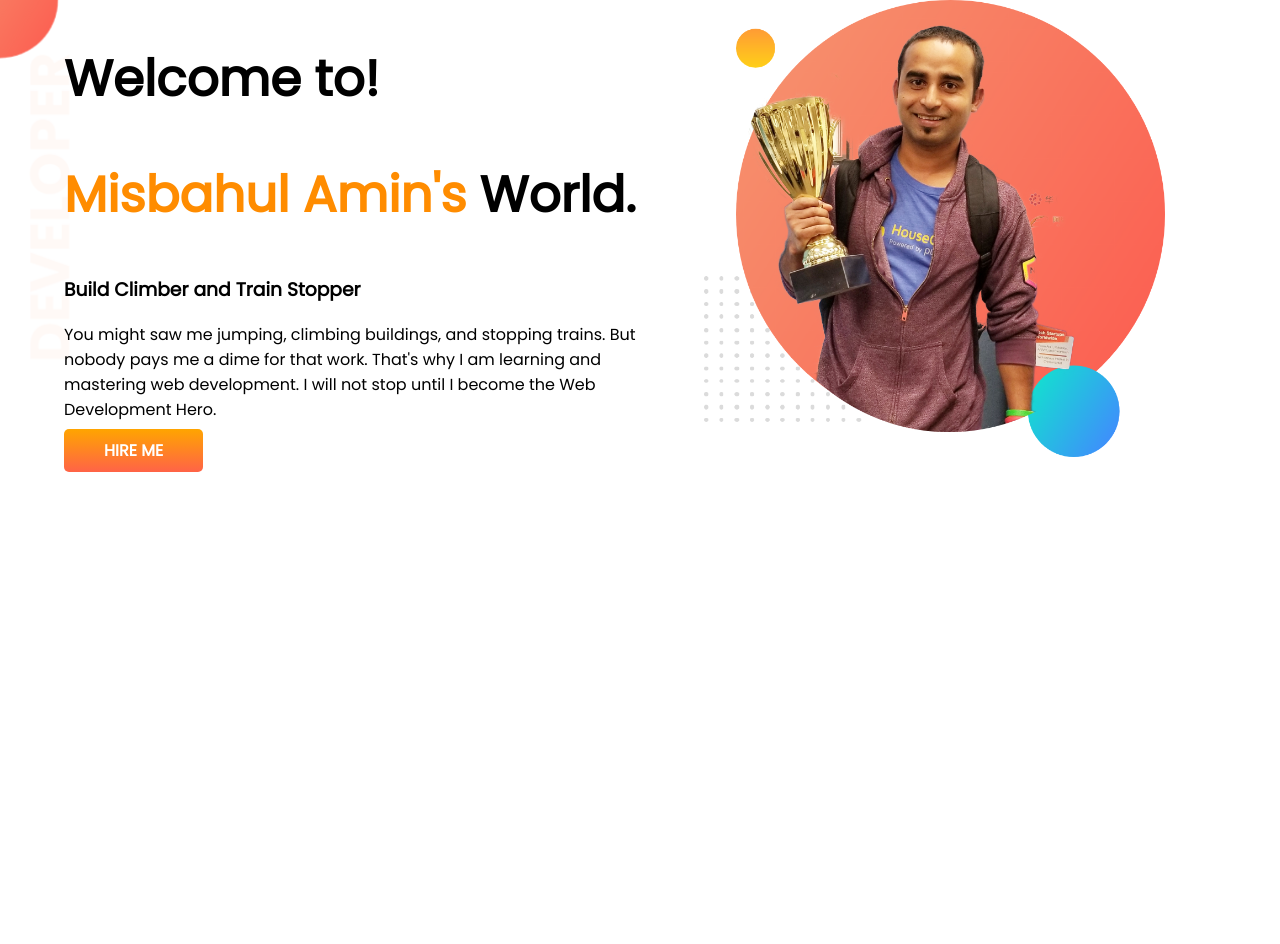
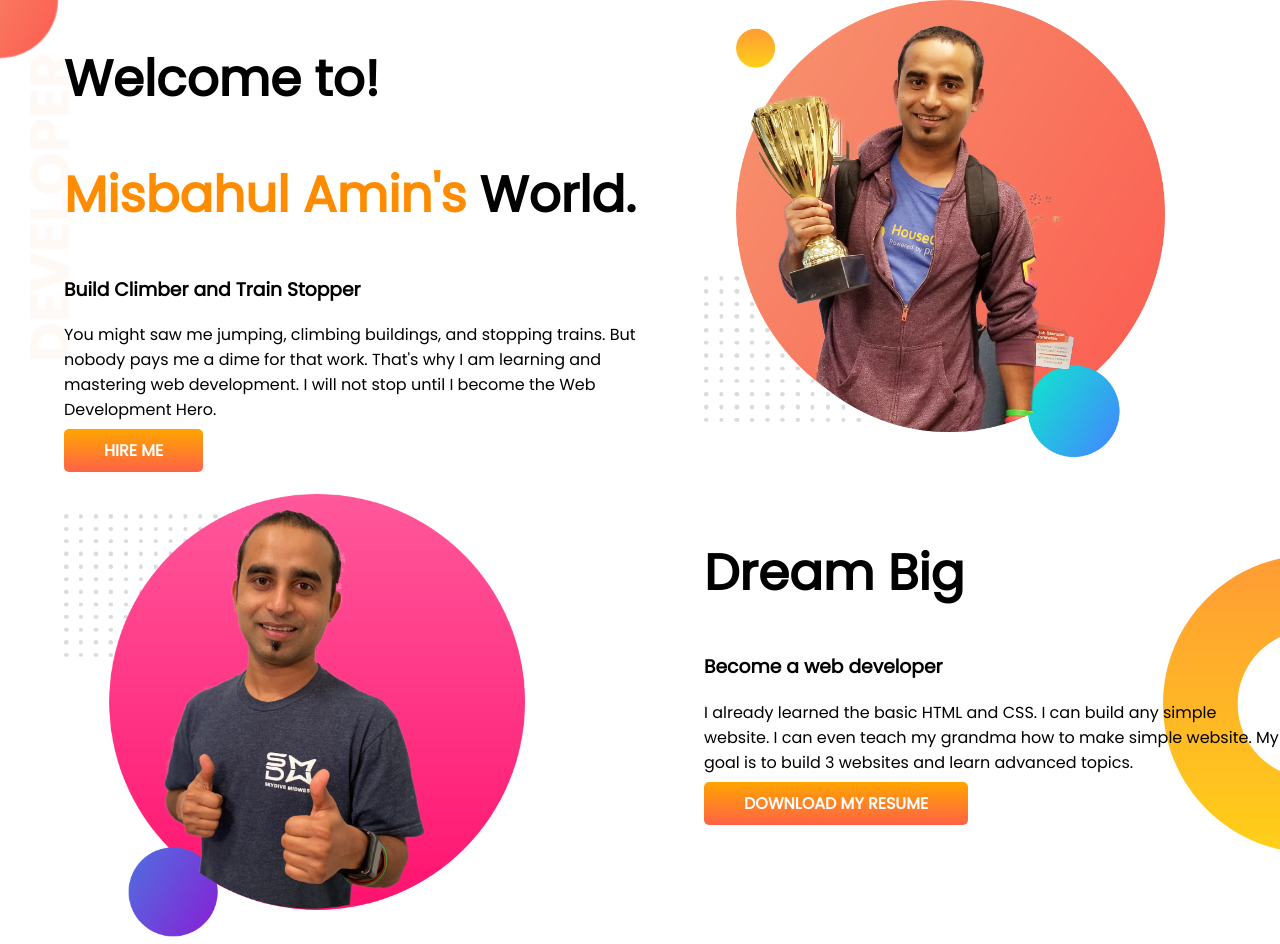
Before and after one commit to misbahulamin/developer-portfolio, a plain HTML site: page index.html in a window 1280 px wide. Before the commit the page ends 800 px from the top, so only its background shows below. Drawn offline with Linux system fonts and the light colour scheme.

Commit message:
Middle part design complete

```diff
--- a/index.html
+++ b/index.html
@@ -29,6 +29,17 @@
             <img src="images/jhankar.png" alt="Misbahul Amin Image Loading">
         </div>
     </section>
+    <section class="middle-banner">
+        <div class="half-width">
+            <img src="images/jhankar2.png" alt="Misbahul Amin photo is Loading">
+        </div>
+        <div class="half-width">
+            <h1>Dream Big</h1>
+            <h3>Become a web developer</h3>
+            <p>I already learned the basic HTML and CSS. I can build any simple website. I can even teach my grandma how to make simple website. My goal is to build 3 websites and learn advanced topics.</p>
+            <a target="_blank" class="link-button" href="#">DOWNLOAD MY RESUME</a>
+        </div>
+    </section>
 
 
 </html>
--- a/style.css
+++ b/style.css
@@ -34,3 +34,9 @@ section {
     background-image: url(images/top-banner.png);
     background-repeat: no-repeat;
 }
+.middle-banner{
+    padding-top: 30px;
+    background-image: url(images/dream-bg.png);
+    background-repeat: no-repeat;
+    background-position: right;
+}
```
